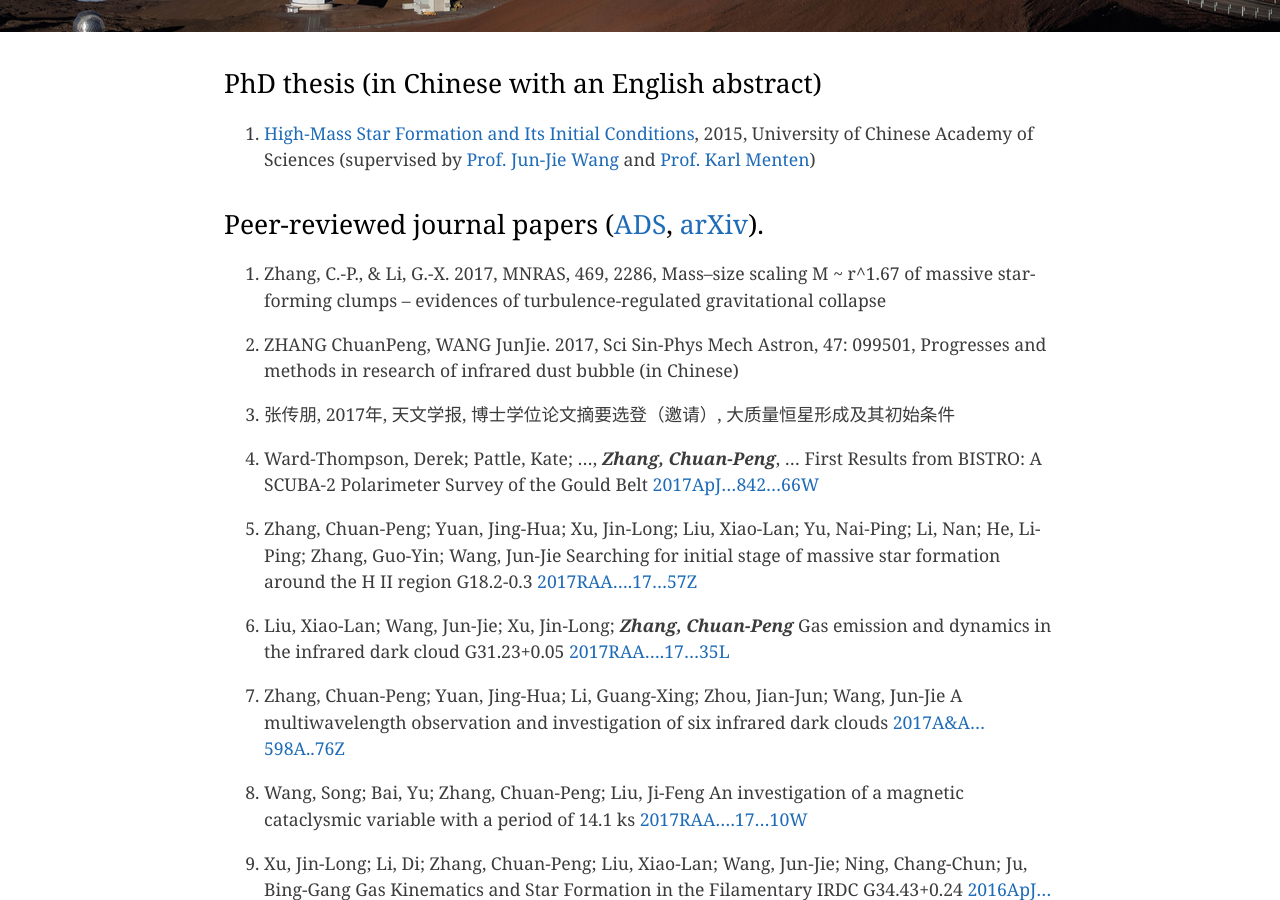
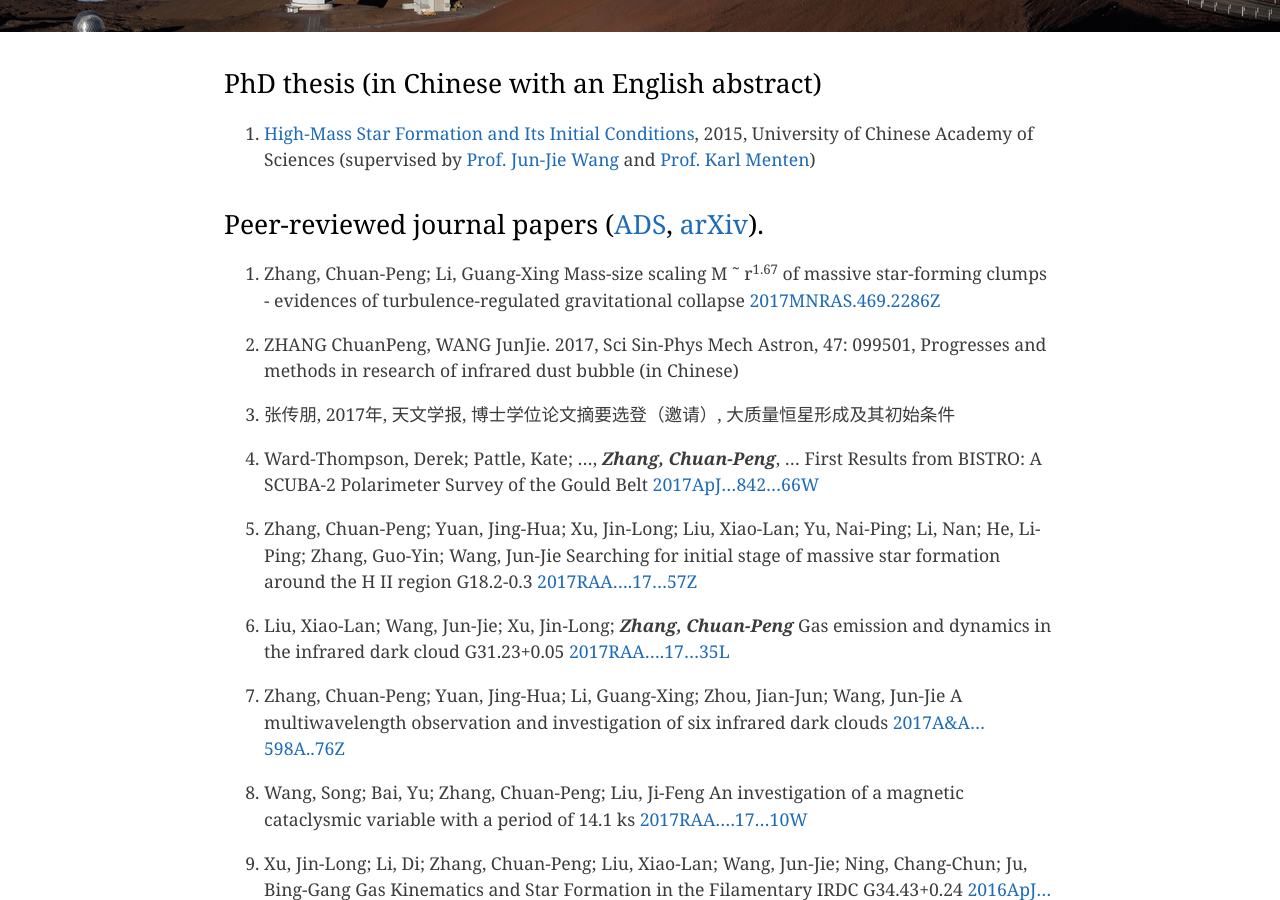
Before and after one commit to zcp521/zcp521.github.io, a Jekyll site: the page built from pub.md, in a window 1280 px wide and 900 px high, scrolled down 378 px. Built offline with Jekyll 4.4.1, drawn with Linux system fonts in a browser that asks for light colours.

Commit message:
Initial commit

```diff
--- a/pub.md
+++ b/pub.md
@@ -11,8 +11,9 @@ tagline: "My publication list"
 
 ## Peer-reviewed journal papers ([ADS](http://adsabs.harvard.edu/cgi-bin/nph-abs_connect?library&libname=zhang&libid=59b7dda2b2), [arXiv](https://arxiv.org/a/zhang_c_2.html)).
 
-17. Zhang, C.-P., & Li, G.-X. 2017, MNRAS, 469, 2286,
- 	Mass–size scaling M ~ r^1.67 of massive star-forming clumps – evidences of turbulence-regulated gravitational collapse
+17. Zhang, Chuan-Peng; Li, Guang-Xing
+	Mass-size scaling M ˜ r<sup>1.67</sup> of massive star-forming clumps - evidences of turbulence-regulated gravitational collapse
+	[2017MNRAS.469.2286Z](http://adsabs.harvard.edu/cgi-bin/nph-data_query?bibcode=2017MNRAS.469.2286Z&db_key=AST&link_type=ABSTRACT)
 
 16. ZHANG ChuanPeng, WANG JunJie. 2017, Sci Sin-Phys Mech Astron, 47: 099501,
 	Progresses and methods in research of infrared dust bubble (in Chinese)
```
